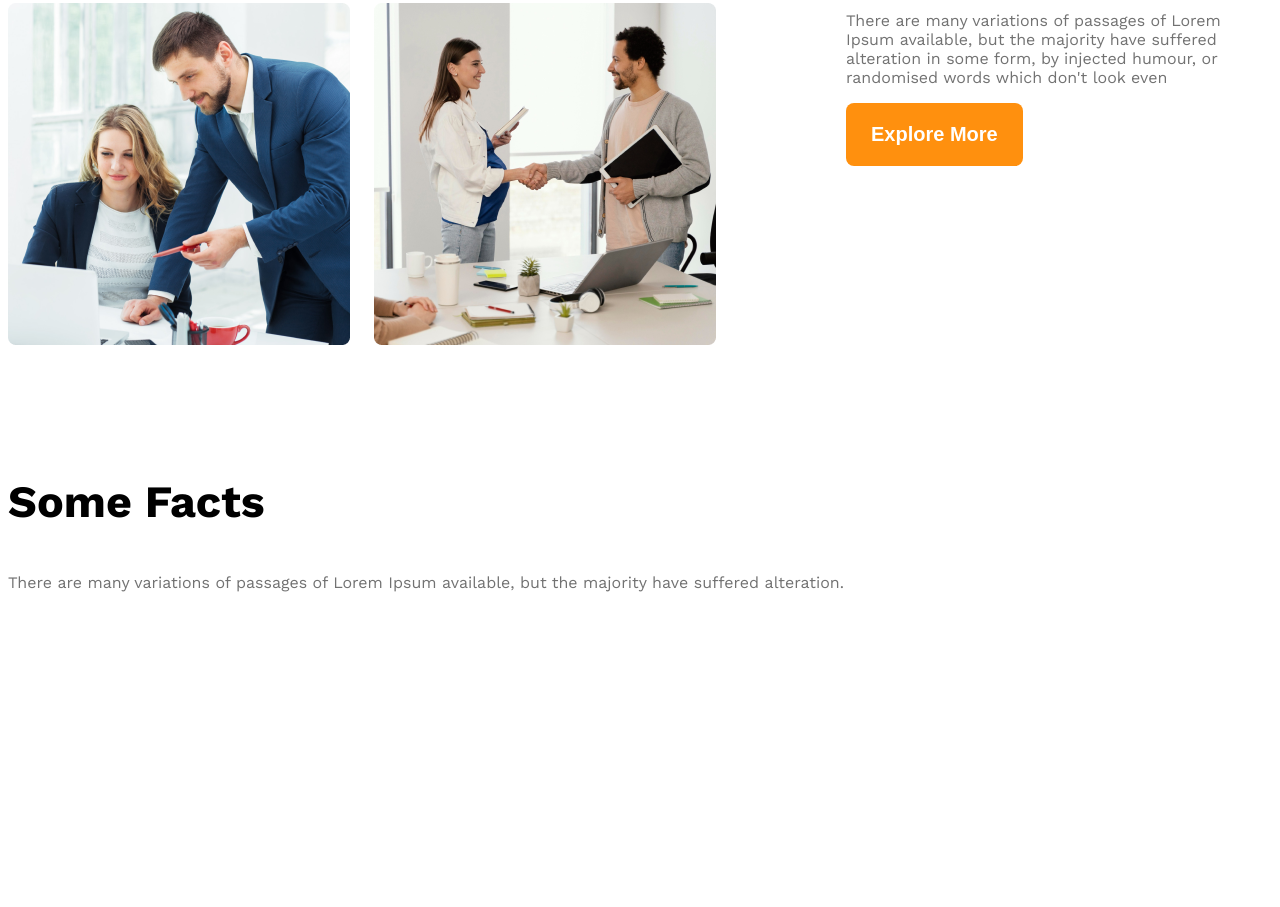
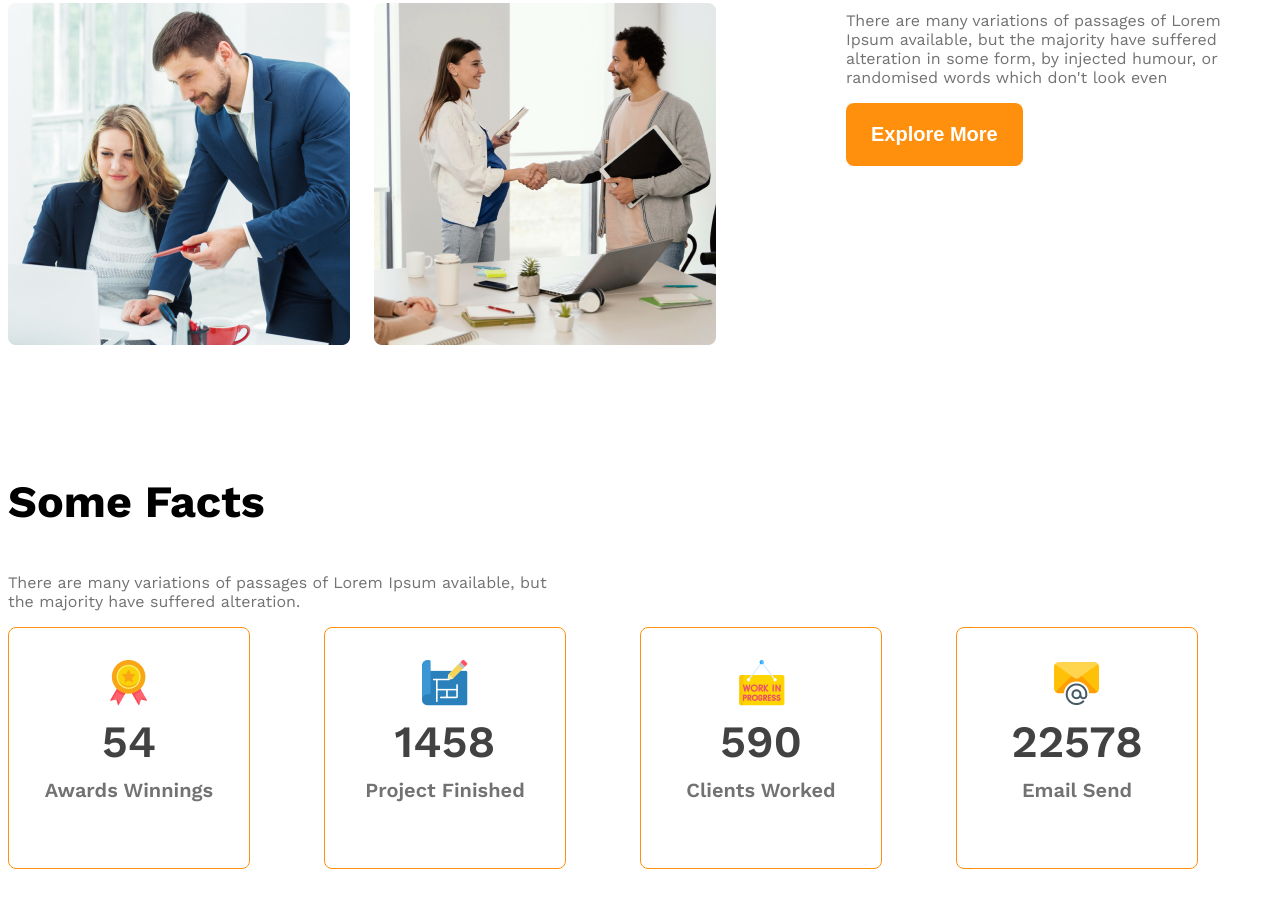
Before and after one commit to najmussakib2142/g3-archi-website, a plain HTML site: page index.html in a window 1280 px wide. Shown: the part 1712-2619 px from the top of the page. Before the commit the page ends 2434 px from the top, so only its background shows below. Drawn offline with nearby package versions, Linux system fonts and the light colour scheme.

Commit message:
made some facts section

```diff
--- a/index.html
+++ b/index.html
@@ -61,8 +61,44 @@
         <section>
             <h3 class="section-title">Some Facts</h3>
 
-            <p class="text-light-gray">There are many variations of passages of Lorem Ipsum available, but the majority
-                have suffered alteration.</p>
+            <p class="text-light-gray fact-description">There are many variations of passages of Lorem Ipsum available,
+                but the majority
+                have suffered alteration.
+            </p>
+            <div class="facts-container">
+                <!-- .fact-card*4>img.fact-icon+h4.fact-number+h5.fact-name -->
+                <div class="fact-card display-flex">
+                    <div>
+                        <img src="images/icons/ribon.png" alt="" class="fact-icon">
+                        <h4 class="fact-number text-gray">54</h4>
+                        <h5 class="fact-name text-light-gray">Awards
+                            Winnings</h5>
+                    </div>
+                </div>
+                <div class="fact-card display-flex">
+                    <div>
+                        <img src="images/icons/projects.png" alt="" class="fact-icon">
+                        <h4 class="fact-number text-gray">1458</h4>
+                        <h5 class="fact-name text-light-gray">Project
+                            Finished</h5>
+                    </div>
+                </div>
+                <div class="fact-card display-flex">
+                    <div>
+                        <img src="images/icons/customers.png" alt="" class="fact-icon">
+                        <h4 class="fact-number text-gray">590</h4>
+                        <h5 class="fact-name text-light-gray">Clients
+                            Worked</h5>
+                    </div>
+                </div>
+                <div class="fact-card display-flex">
+                    <div>
+                        <img src="images/icons/email.png" alt="" class="fact-icon">
+                        <h4 class="fact-number text-gray">22578</h4>
+                        <h5 class="fact-name text-light-gray">Email Send</h5>
+                    </div>
+                </div>
+            </div>
 
         </section>
         <!-- some facts -->
--- a/styles/style.css
+++ b/styles/style.css
@@ -127,6 +127,41 @@ main>section {
     font-weight: 500;
 }
 
+/* some facts related styles */
+
+.facts-container {
+    display: grid;
+    grid-template-columns: repeat(4, 1fr);
+}
+
+
+.fact-card {
+    border: 1px solid #FF900E;
+    width: 240px;
+    height: 240px;
+    border-radius: 8px;
+    text-align: center;
+    justify-content: center;
+    align-items: center;
+}
+
+.fact-number {
+    font-size: 2.8rem;
+    font-weight: 600;
+    margin-top: 5px;
+    margin-bottom: 10px;
+}
+
+.fact-name {
+    font-size: 1.25rem;
+    font-weight: 600;
+    margin-top: 10px;
+}
+
+.fact-description {
+    max-width: 540px;
+}
+
 
 
 /* responsive media query */
```
